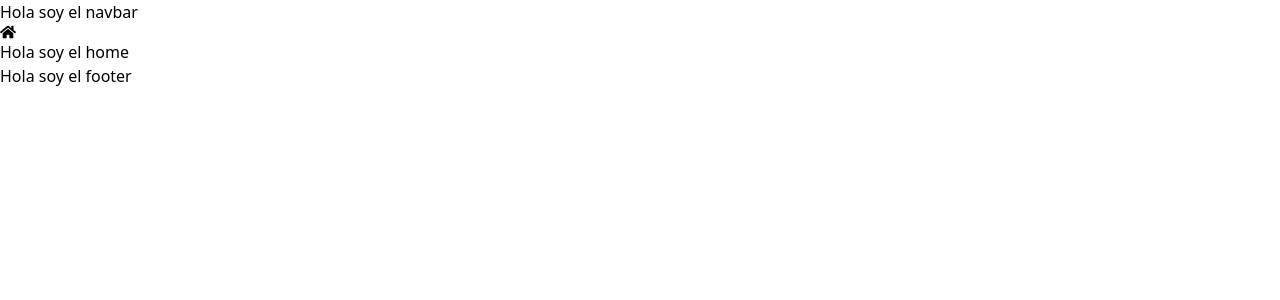
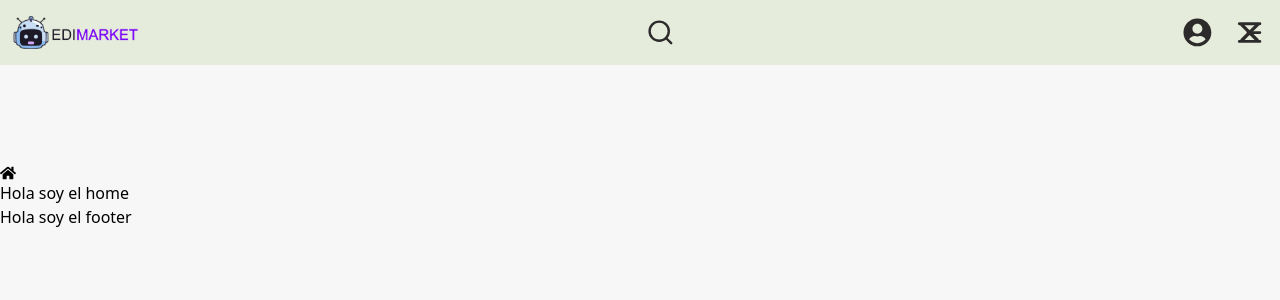
Before and after one commit to SebastianHernandez0/edimarket-2, a React (Vite) app in the folder Frontend/: page / in a window 1280 px wide. Shown: the top 300 px of the page. Built offline with nearby package versions, Linux system fonts and the light colour scheme.

Commit message:
Estilando y agregando íconos en navbar

```diff
--- a/Frontend/index.html
+++ b/Frontend/index.html
@@ -1,5 +1,5 @@
 <!doctype html>
-<html lang="en" app-theme="">
+<html lang="en" app-theme="light">
 
 <head>
   <meta charset="UTF-8" />
--- a/Frontend/src/App.css
+++ b/Frontend/src/App.css
@@ -1,4 +1,6 @@
 .app__container {
   width: 100;
   height: 100vh;
+  min-width: 375px;
+  background-color: var(--backgroundHomeColor);
 }
--- a/Frontend/src/components/navbar/Navbar.jsx
+++ b/Frontend/src/components/navbar/Navbar.jsx
@@ -1,11 +1,32 @@
 import "../navbar/navbar.css";
+import { FiSearch } from "react-icons/fi";
+import { FaUserCircle } from "react-icons/fa";
+import { CgMenuRightAlt } from "react-icons/cg";
+import { IoClose } from "react-icons/io5";
 
 export function Navbar() {
   return (
-    <nav className="navbar__container bg-blue-900 h-16">
-      <h1 className="navbar__title text-white text-center">
-        Hola soy el navbar
-      </h1>
+    <nav className="navbar__container shadow-sm">
+      <div className="navbar__logo__container">
+        <img
+          className="navbar__logo__img"
+          src="./imgs/aplication/navLogo2.1.png"
+          alt=""
+        />
+        <div className="navbar__search__container">
+          <input className="navbar__search__input" type="text" />
+          <FiSearch className="navbar__search__icon" />
+        </div>
+        <div className="navbar__user__container">
+          <div className="navbar__user__icons__container">
+            <FaUserCircle className="navbar__user__icon" />
+            <div className="navbar__icons__menu__container">
+              <CgMenuRightAlt className="navbar__user__icon navbar__user__icon__open" />
+              <IoClose className="navbar__user__icon navbar__user__icon__close" />
+            </div>
+          </div>
+        </div>
+      </div>
     </nav>
   );
 }
--- a/Frontend/src/components/navbar/navbar.css
+++ b/Frontend/src/components/navbar/navbar.css
@@ -0,0 +1,66 @@
+.navbar__container {
+  width: 100%;
+  display: flex;
+  align-items: center;
+  justify-content: space-between;
+  padding: 15px 13px;
+  background-color: var(--navbarColor);
+}
+.navbar__logo__container {
+  width: 100%;
+  display: flex;
+  align-items: center;
+  justify-content: space-between;
+  gap: 20px;
+}
+.navbar__logo__img {
+  cursor: pointer;
+  width: 125px;
+}
+.navActive {
+  display: none;
+}
+.navbar__search__container {
+  display: flex;
+  align-items: center;
+}
+.navbar__search__icon {
+  cursor: pointer;
+  font-size: 1.8rem;
+  color: var(--dark_2);
+}
+.navbar__search__input {
+  border-radius: 30px;
+  background: transparent;
+  border: 1px solid #0000007a;
+  display: none;
+}
+.navbar__search__input:focus {
+  border: none;
+}
+.navbar__user__icons__container {
+  display: flex;
+  align-items: center;
+  gap: 20px;
+}
+.navbar__icons__menu__container {
+  display: grid;
+  align-items: center;
+  grid-template-areas:
+    "a"
+    "a ";
+}
+.navbar__user__icon {
+  color: var(--dark_2);
+  font-size: 1.8rem;
+}
+.navbar__user__icon__open {
+  cursor: pointer;
+  font-size: 2.2rem;
+  grid-area: a;
+}
+.navbar__user__icon__close {
+  cursor: pointer;
+  font-size: 2.2rem;
+  grid-area: a;
+}
--- a/Frontend/src/index.css
+++ b/Frontend/src/index.css
@@ -27,9 +27,11 @@
   --celeste: #61b0f5;
   --fucsia: #b905fa;
   --rosado: #dba6ff;
-  --color_4: #dba6ff;
+  --navbarColor: #e6ecdc;
+  --backgroundHomeColor: #f7f7f7;
   --verdeAgua: #42bea6;
-  --negro_1: #1d1927;
+  --dark_1: #1d1927;
+  --dark_2: #2c2a2a;
 }
 
 * {
--- a/Frontend/src/pages/home/home.css
+++ b/Frontend/src/pages/home/home.css
@@ -0,0 +1,4 @@
+.home__container {
+  background-color: var(--backgroundHomeColor);
+  margin-top: 100px;
+}
```
